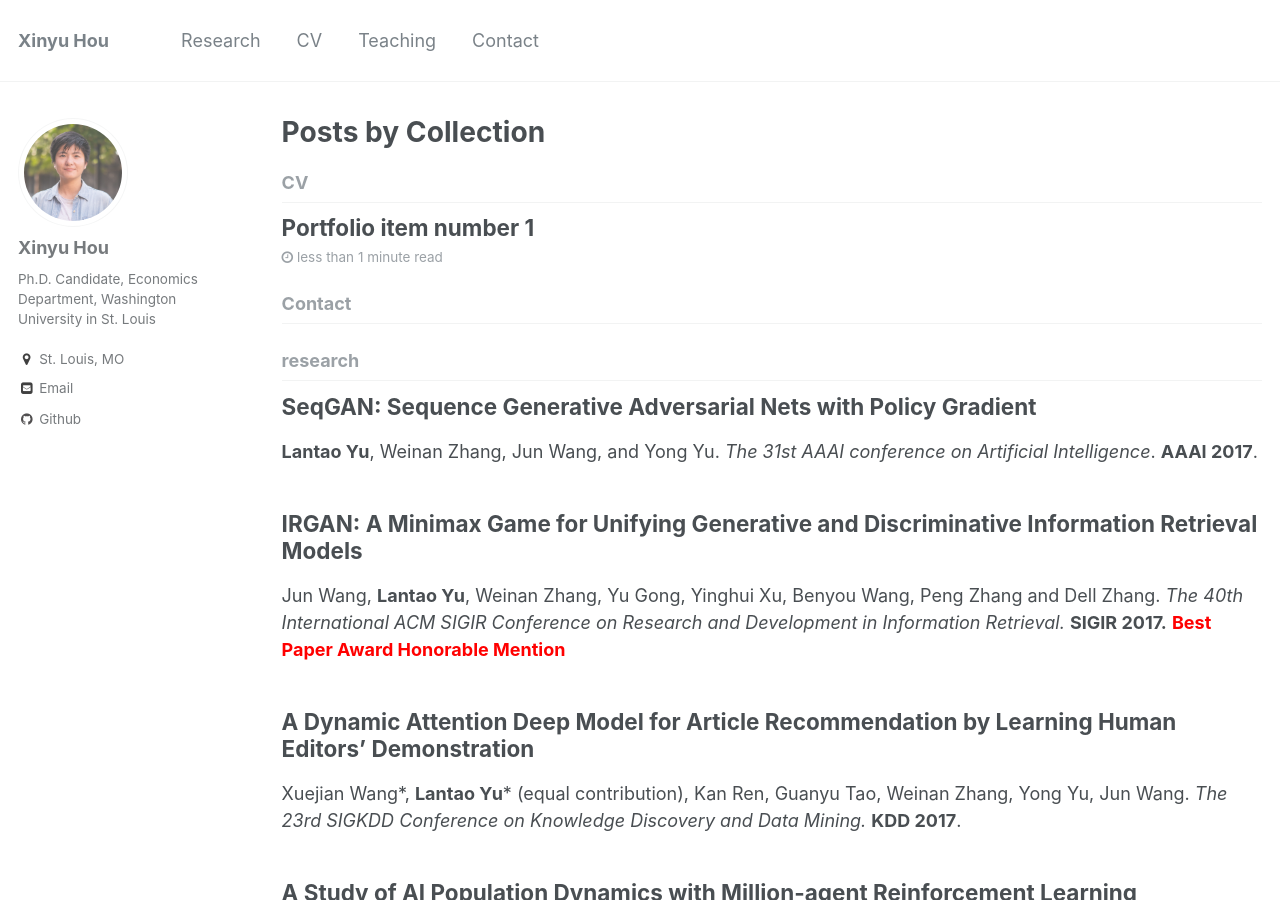
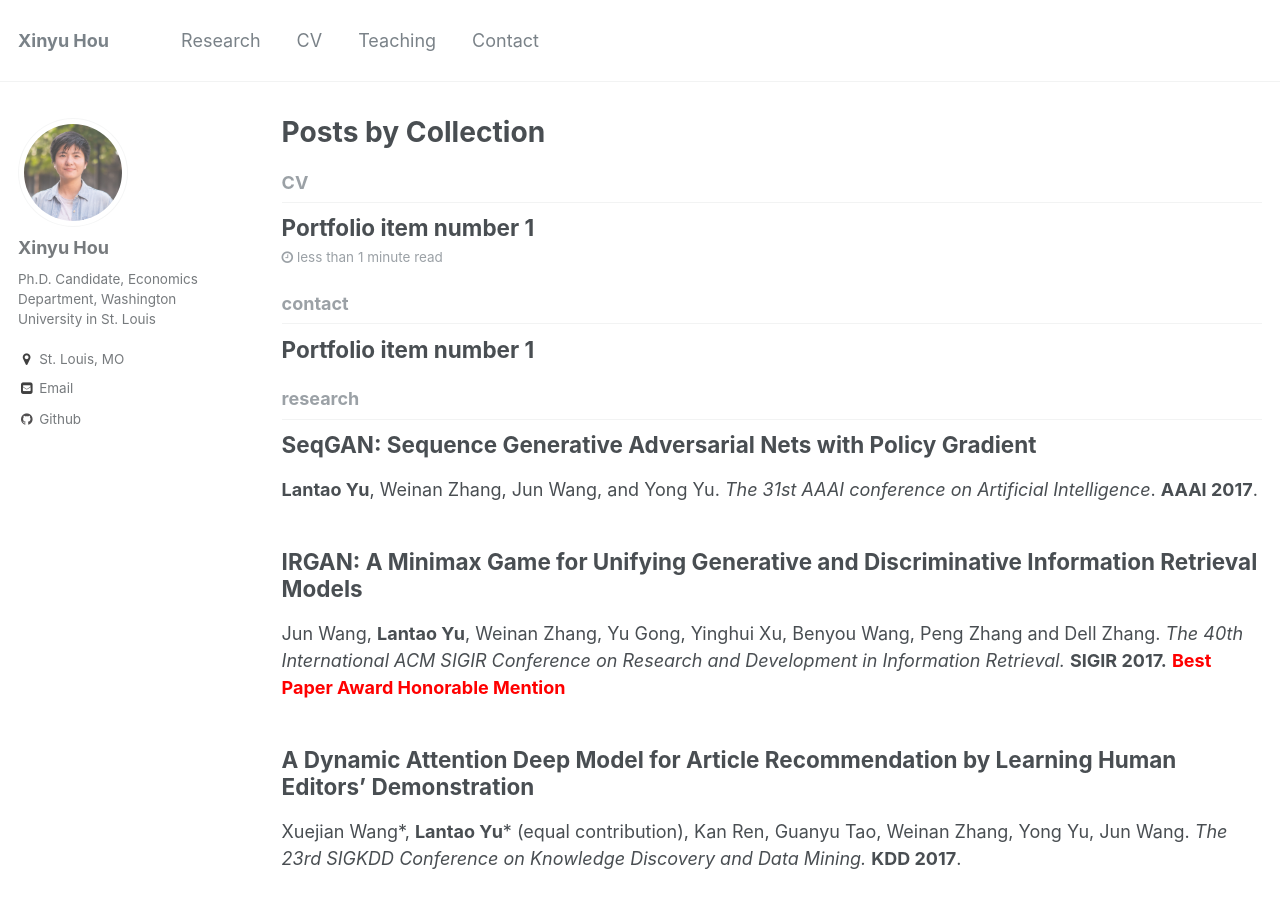
Before and after one commit to xinyuhou94/xinyuhou94.github.io, a Jekyll site: the page built from _pages/collection-archive.html, in a window 1280 px wide and 900 px high. Built offline with Jekyll 4.4.1, drawn with Linux system fonts in a browser that asks for light colours; part of the change alters nothing that is shown.

```diff
--- a/_config.yml
+++ b/_config.yml
@@ -149,14 +149,14 @@ collections:
   teaching:
     output: true
     permalink: /:collection/:path/
-  Contact:
+  contact:
     output: true
     permalink: /:collection/:path/
 
 
 # Defaults
 defaults:
-  # _posts
+  # _CV
   - scope:
       path: ""
       type: CV
@@ -167,7 +167,7 @@ defaults:
       comments: true
       share: true
       related: true
-  # _pages
+  # _contact
   - scope:
       path: ""
       type: contact
```
